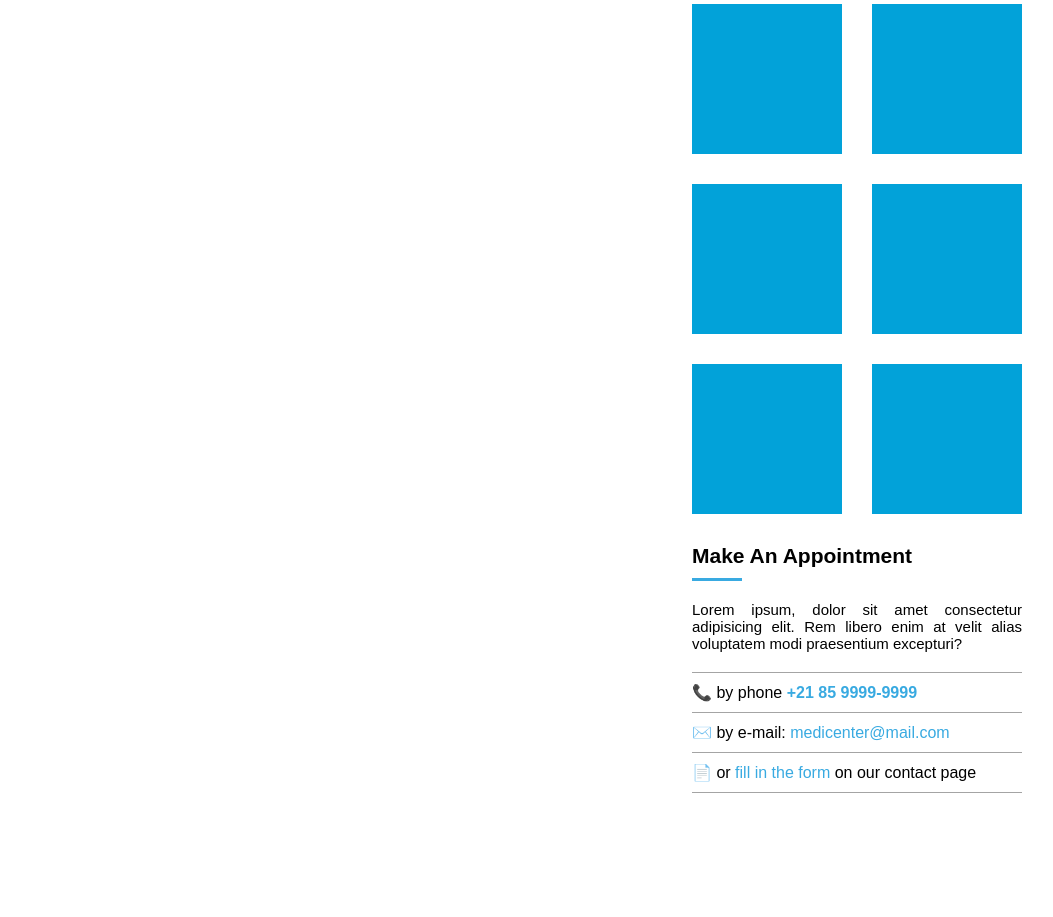
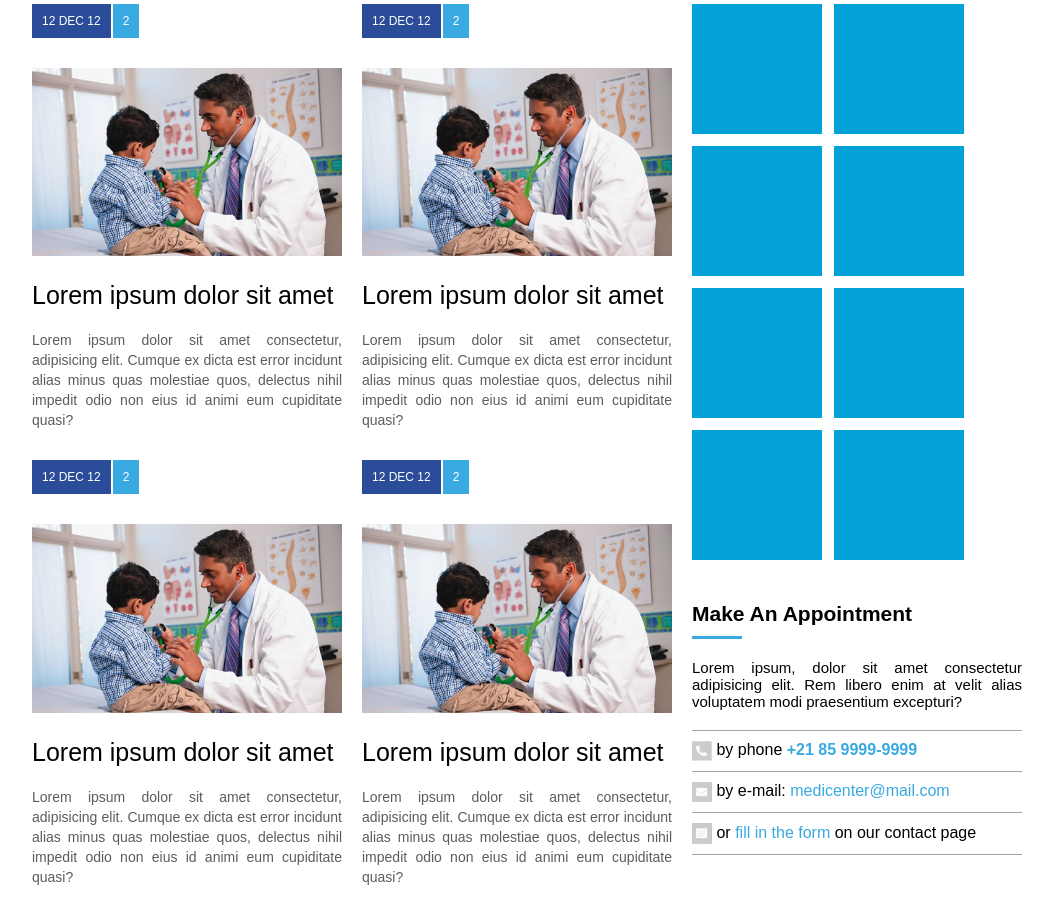
Before and after one commit to VitorMendesGallo/medicenter, a plain HTML site: page index.html in a window 1280 px wide. Shown: the part 873-1790 px from the top of the page, without its empty margins (113-1166 px from the left). Before the commit the page ends 1676 px from the top, so only its background shows below. Drawn offline with Linux system fonts and the light colour scheme.

Commit message:
improving aside and finishing the main section

```diff
--- a/assets/css/style.css
+++ b/assets/css/style.css
@@ -179,16 +179,17 @@ nav .active a, nav a:hover{
 }
 
 .card_departments{
-    flex: 2;
     display: flex;
     flex-flow: row wrap;
-    gap: 30px;
 }
 
 .card_departments_item{
-    width: 150px;
-    height: 150px;
+    flex: 1;
+    min-width: 130px;
+    max-width: 130px;
+    height: 130px;
     background-color: #02a2d9;
+    margin: 0px 12px 12px 0px ;
 }
 
 .appointment{
@@ -219,6 +220,12 @@ nav .active a, nav a:hover{
     border-bottom: solid rgba(0, 0, 0, 0.355) 1px ;
 }
 
+.appointment_contact img{
+    width: 20px;
+    vertical-align: middle;
+
+}
+
 .appointment_contact a{
     text-decoration: none;
     color: #39aae1;
@@ -228,3 +235,64 @@ nav .active a, nav a:hover{
 .appointment_contact a:hover{
     color: #106ca9;
 }
+
+article{
+    flex: 1;
+    min-width: 300px;
+    margin-right: 20px;
+}
+
+article a {
+    text-decoration: none;
+}
+
+
+article .news_data{
+    display: flex;
+}
+
+article .news_posted_at{
+    background-color: #2b4c99;
+    display: inline-block;
+    color: #fff;
+    padding: 10px;
+    font-size: 12px;
+    margin-right: 2px;
+}
+
+article .news_comments{
+    background-color: #39aae1;
+    display: inline-block;
+    color: #fff;
+    padding: 10px;
+    font-size: 12px;
+}
+
+article .news_thumbnail{
+    margin-top: 30px;
+}
+
+article .news_thumbnail img{
+    width: 100%;
+    height: auto;
+}
+
+article .news_title{
+    margin-top: 25px;
+    color: black;
+    font-size: 25px;
+    margin-bottom: 20px;
+}
+
+article .news_resume{
+    color: #5c5c5c;
+    line-height: 20px;
+    font-size: 14px;
+    margin-bottom: 30px;
+    text-align: justify;
+}
+
+.flex{
+    display: flex;
+    flex-wrap: wrap;
+}
--- a/index.html
+++ b/index.html
@@ -31,24 +31,23 @@
         <div class="banner_headline">
           <h1>Top notch experience</h1>
           <h2>
-                        MediCenter is a responsive template perfect for all
-                        screen sizes
+            MediCenter is a responsive template perfect for all screen sizes
           </h2>
         </div>
         <div class="banner_options">
           <div class="banner1">
             <div class="banner-title">Emergency Case</div>
             <div class="banner_desc">
-                            Lorem ipsum dolor sit amet consectetur adipisicing
-                            elit. Atque, voluptates hic magnam, amet
+              Lorem ipsum dolor sit amet consectetur adipisicing elit. Atque,
+              voluptates hic magnam, amet
             </div>
             <a href="">Read More</a>
           </div>
           <div class="banner2">
             <div class="banner-title">Doctors Timetable</div>
             <div class="banner_desc">
-                            Lorem ipsum dolor sit amet consectetur adipisicing
-                            elit. Atque, voluptates hic magnam, amet
+              Lorem ipsum dolor sit amet consectetur adipisicing elit. Atque,
+              voluptates hic magnam, amet
             </div>
             <a href="">Read More</a>
           </div>
@@ -82,7 +81,94 @@
               <div class="widget_title_bar"></div>
             </div>
 
-                        <div class="widget_body"></div>
+            <div class="widget_body flex">
+              <article>
+                <a href="#">
+                  <div class="news_data">
+                    <div class="news_posted_at">12 DEC 12</div>
+                    <div class="news_comments">2</div>
+                  </div>
+                  <div class="news_thumbnail">
+                    <img
+                      src="assets/images/doctor_img.jpg"
+                      alt="Imagem de um doutor examinando uma criança"
+                    />
+                  </div>
+                  <div class="news_title">Lorem ipsum dolor sit amet</div>
+                  <div class="news_resume">
+                    Lorem ipsum dolor sit amet consectetur, adipisicing elit.
+                    Cumque ex dicta est error incidunt alias minus quas
+                    molestiae quos, delectus nihil impedit odio non eius id
+                    animi eum cupiditate quasi?
+                  </div>
+                </a>
+              </article>
+
+              <article>
+                <a href="#">
+                  <div class="news_data">
+                    <div class="news_posted_at">12 DEC 12</div>
+                    <div class="news_comments">2</div>
+                  </div>
+                  <div class="news_thumbnail">
+                    <img
+                      src="assets/images/doctor_img.jpg"
+                      alt="Imagem de um doutor examinando uma criança"
+                    />
+                  </div>
+                  <div class="news_title">Lorem ipsum dolor sit amet</div>
+                  <div class="news_resume">
+                    Lorem ipsum dolor sit amet consectetur, adipisicing elit.
+                    Cumque ex dicta est error incidunt alias minus quas
+                    molestiae quos, delectus nihil impedit odio non eius id
+                    animi eum cupiditate quasi?
+                  </div>
+                </a>
+              </article>
+              <article>
+                <a href="#">
+                  <div class="news_data">
+                    <div class="news_posted_at">12 DEC 12</div>
+                    <div class="news_comments">2</div>
+                  </div>
+                  <div class="news_thumbnail">
+                    <img
+                      src="assets/images/doctor_img.jpg"
+                      alt="Imagem de um doutor examinando uma criança"
+                    />
+                  </div>
+                  <div class="news_title">Lorem ipsum dolor sit amet</div>
+                  <div class="news_resume">
+                    Lorem ipsum dolor sit amet consectetur, adipisicing elit.
+                    Cumque ex dicta est error incidunt alias minus quas
+                    molestiae quos, delectus nihil impedit odio non eius id
+                    animi eum cupiditate quasi?
+                  </div>
+                </a>
+              </article>
+
+              <article>
+                <a href="#">
+                  <div class="news_data">
+                    <div class="news_posted_at">12 DEC 12</div>
+                    <div class="news_comments">2</div>
+                  </div>
+                  <div class="news_thumbnail">
+                    <img
+                      src="assets/images/doctor_img.jpg"
+                      alt="Imagem de um doutor examinando uma criança"
+                    />
+                  </div>
+                  <div class="news_title">Lorem ipsum dolor sit amet</div>
+                  <div class="news_resume">
+                    Lorem ipsum dolor sit amet consectetur, adipisicing elit.
+                    Cumque ex dicta est error incidunt alias minus quas
+                    molestiae quos, delectus nihil impedit odio non eius id
+                    animi eum cupiditate quasi?
+                  </div>
+                </a>
+              </article>
+            </div>
           </div>
         </section>
         <aside>
@@ -100,27 +186,38 @@
                 <div class="card_departments_item"></div>
                 <div class="card_departments_item"></div>
                 <div class="card_departments_item"></div>
+                <div class="card_departments_item"></div>
+                <div class="card_departments_item"></div>
               </section>
             </div>
           </div>
           <div class="widget">
             <div class="widget_title">
-                            <div class="widget_title_text">
-                                Make An Appointment
-                            </div>
+              <div class="widget_title_text">Make An Appointment</div>
               <div class="widget_title_bar"></div>
             </div>
 
             <div class="widget_body">
               <section class="appointment">
                 <div class="appointment_text">
-                                    Lorem ipsum, dolor sit amet consectetur adipisicing elit. Rem libero enim at velit alias voluptatem modi praesentium excepturi?
+                  Lorem ipsum, dolor sit amet consectetur adipisicing elit. Rem
+                  libero enim at velit alias voluptatem modi praesentium
+                  excepturi?
                 </div>
                 <div class="appointment_contact">
                   <ul>
-                                        <li>📞 by phone <a href="#"><strong>+21 85 9999-9999</strong></a></li>
-                                        <li>✉️ by e-mail: <a href="#">medicenter@mail.com</a></li>
-                                        <li>📄 or <a href="#">fill in the form</a> on our contact page</li>
+                    <li>
+                      <img src="assets/images/phone_icon.png" /> by phone
+                      <a href="#"><strong>+21 85 9999-9999</strong></a>
+                    </li>
+                    <li>
+                      <img src="assets/images/mail_icon.png" /> by e-mail:
+                      <a href="#">medicenter@mail.com</a>
+                    </li>
+                    <li>
+                      <img src="assets/images/form_icon.png" /> or
+                      <a href="#">fill in the form</a> on our contact page
+                    </li>
                   </ul>
                 </div>
               </section>
```
Also changed, not shown: assets/images/doctor_img.jpg (added), assets/images/form_icon.png (added), assets/images/mail_icon.png (added), assets/images/medicenter_layout.jpg (added), assets/images/phone_icon.png (added). Lines whose indentation alone changed are shown as unchanged.
